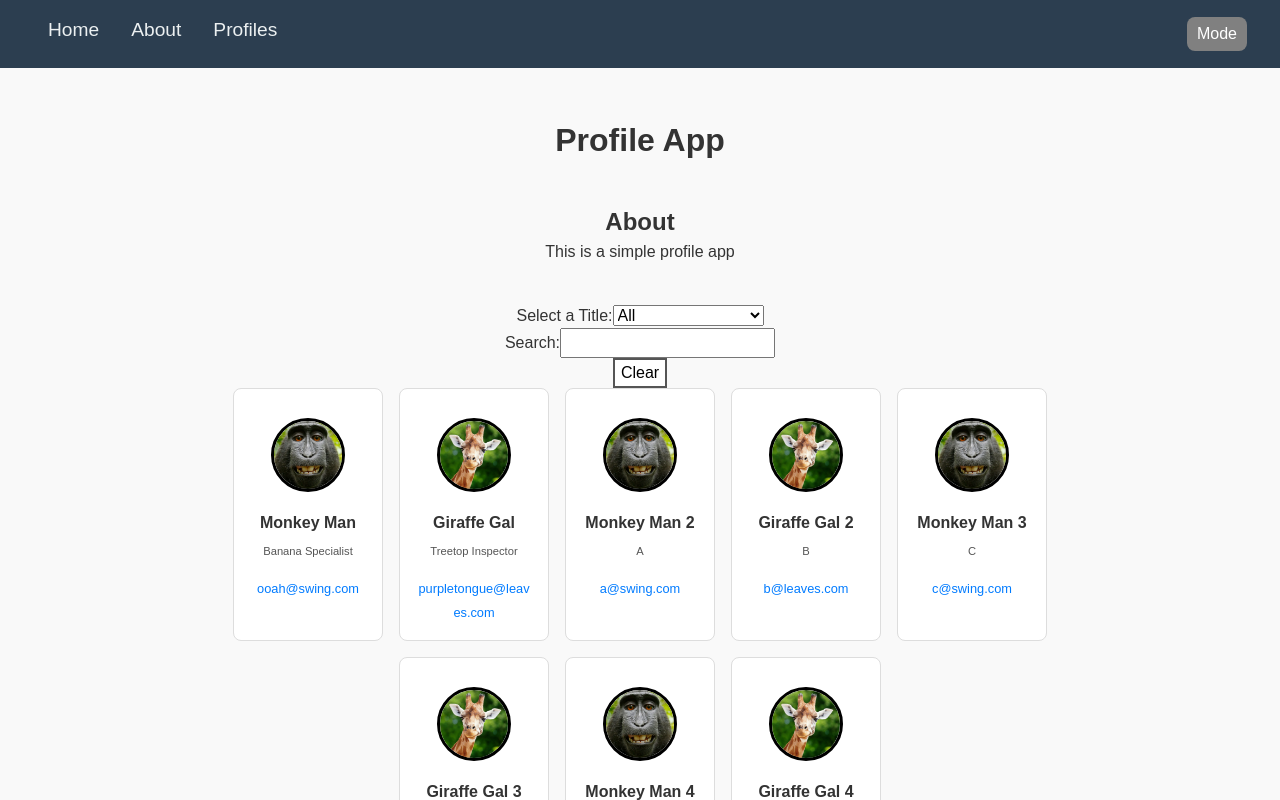
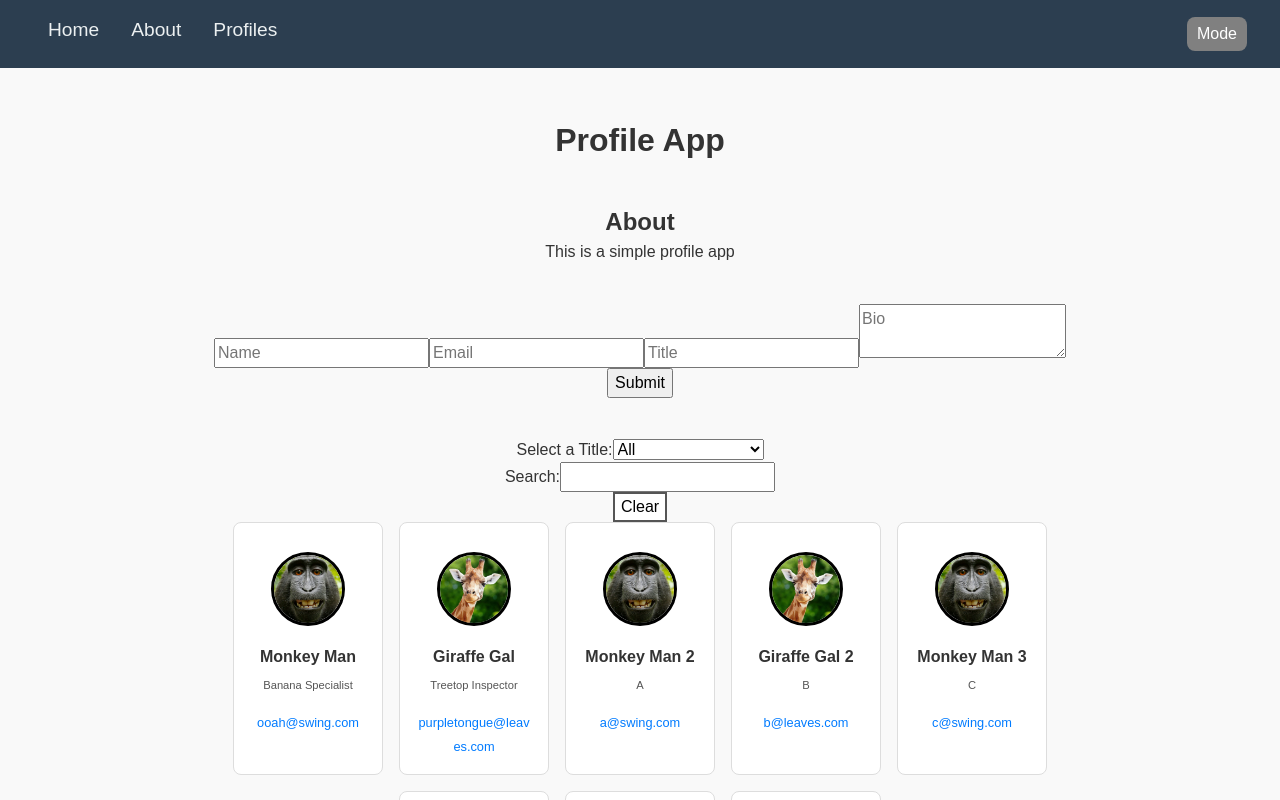
Before and after one commit to cjcallaghan/react-profile-app, a React app: page / in a window 1280 px wide. Shown: the top 800 px of the page. Built offline with nearby package versions, Linux system fonts and the light colour scheme; the HTML template or start-up script is replaced by a standard one.

Commit message:
lab7 finished

```diff
--- a/src/App.jsx
+++ b/src/App.jsx
@@ -7,6 +7,7 @@
 import img_giraffe from './assets/giraffe.png';
 import Card from "./components/Card";
 import Wrapper from "./components/Wrapper";
+import ProfileForm from "./components/ProfileForm";
 import {useState} from "react";
 
 function App() {
@@ -128,6 +129,9 @@
 					<About />
 				</Wrapper>
 				<Wrapper>
+					<ProfileForm/>
+				</Wrapper>
+				<Wrapper>
 					<div className="filter-wrapper">
 						<div className="filter-select">
 							<label htmlFor="title-select">Select a Title:</label>
--- /dev/null
+++ b/src/components/ProfileForm.jsx
@@ -0,0 +1,39 @@
+import {useState} from "react";
+
+const ProfileForm = () => {
+    const [data, setData] = useState({name: "", email: "", title: "", bio: ""});
+    const handleChange = (e) => {
+        setData({ ...data, [e.target.name]: e.target.value});
+    }
+
+    const handleSubmit = async(e) => {
+        e.preventDefault();
+        const formData = new FormData(e.target);
+        console.log(formData.get("name"));
+
+        try{
+            const response = await fetch("https://web.ics.purdue.edu/~ccallag/test/send-data.php", {
+                method: "POST",
+                body: formData
+            });
+            const result = await response.json();
+            console.log(result.message);
+        } catch(error){
+            console.log(error)
+        }
+    }
+
+
+    return (
+        <form onSubmit={handleSubmit} className="profile-form">
+            <input type="text" name="name" placeholder="Name" required value={data.name} onChange={handleChange}></input>
+            <input type="email" name="email" placeholder="Email" required value={data.email} onChange={handleChange}></input>
+            <input type="text" name="title" placeholder="Title" required value={data.title} onChange={handleChange}></input>
+            <textarea name="bio" placeholder="Bio" required value={data.bio} onChange={handleChange}></textarea>
+            <button type="submit">Submit</button>
+
+        </form>
+    )
+}
+
+export default ProfileForm;
```
